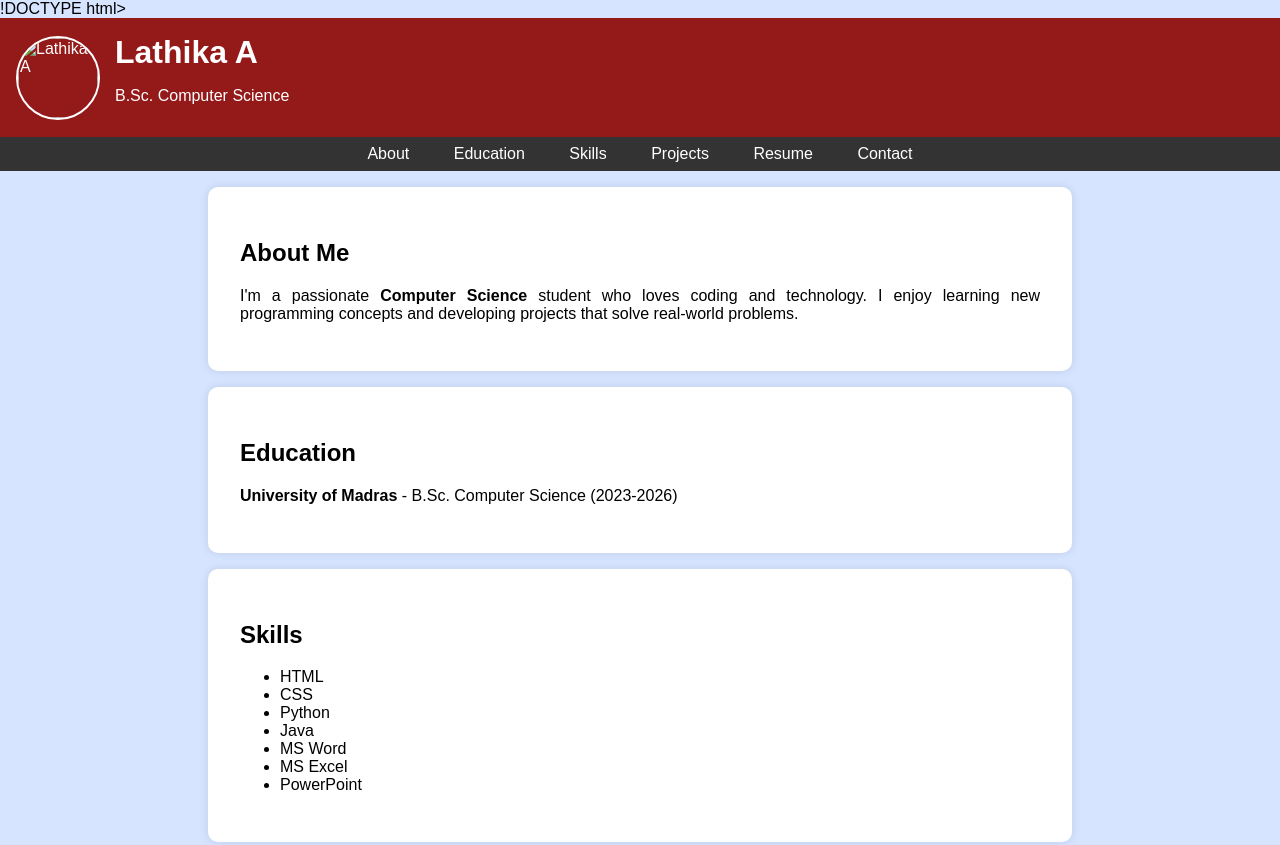
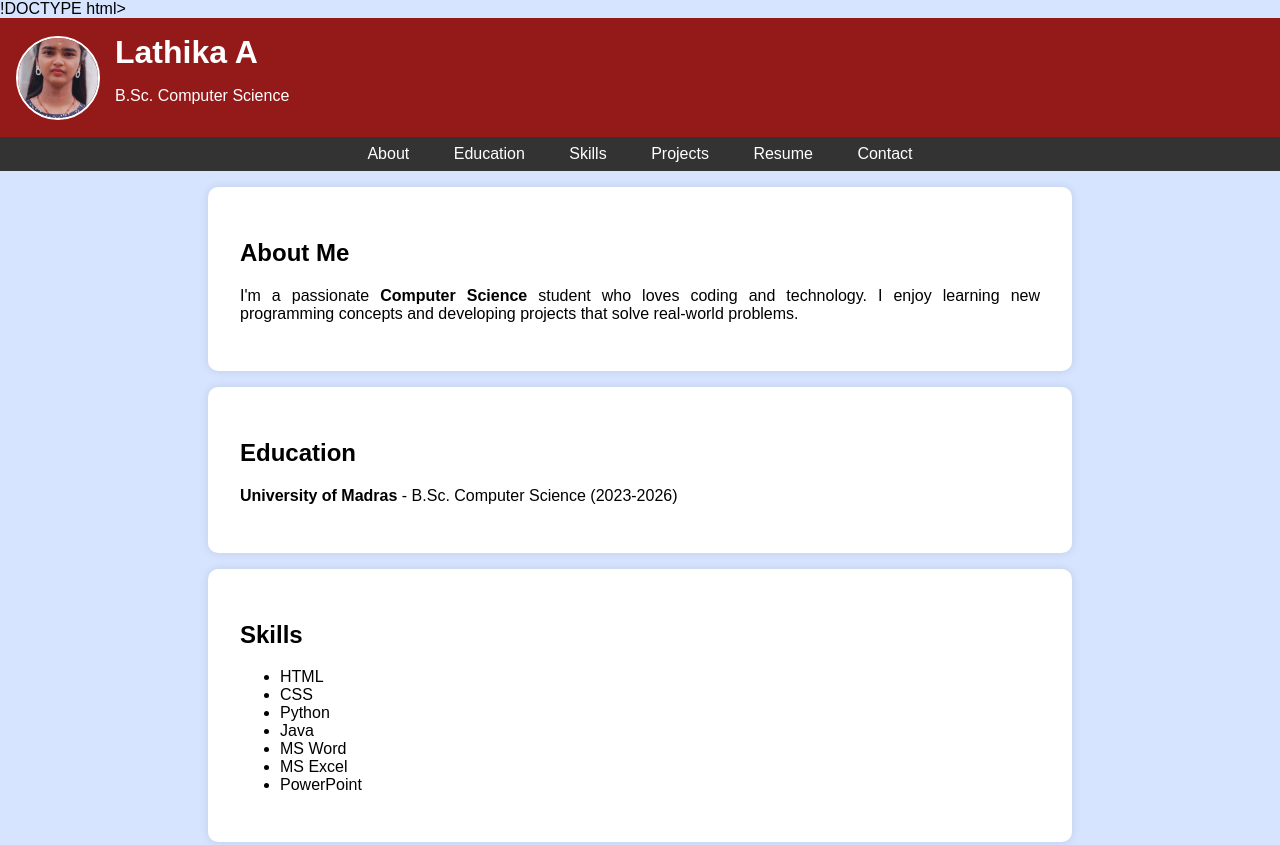
Before and after one commit to Lathika2005-web/Digital-portfolio, a plain HTML site: page index.html in a window 1280 px wide. Shown: the top 845 px of the page. Drawn offline with Linux system fonts and the light colour scheme.

Commit message:
index.html

```diff
--- a/index.html
+++ b/index.html
@@ -96,7 +96,7 @@
 
     <header>
         <!-- Profile picture inside header, left-aligned near name -->
-        <img src="/storage/emulated/0/Pictures/cute pics/IMG_20250317_193633.jpg" alt="Lathika A" class="profile-picture">
+        <img src="IMG_20250317_193633.jpg" alt="Lathika A" class="profile-picture">
         <div class="header-content">
             <h1>Lathika A</h1>
             <p>B.Sc. Computer Science</p>
```
